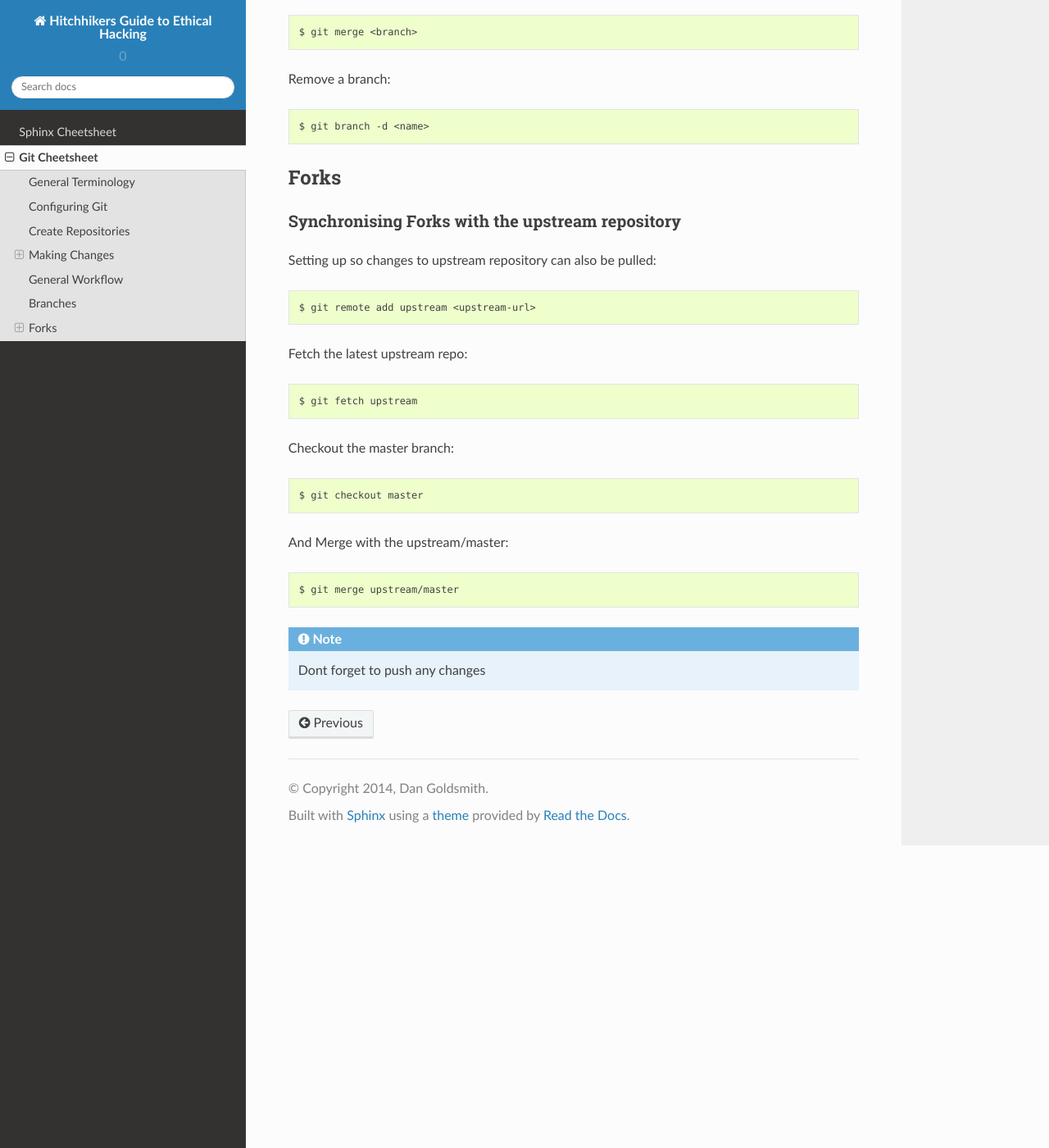
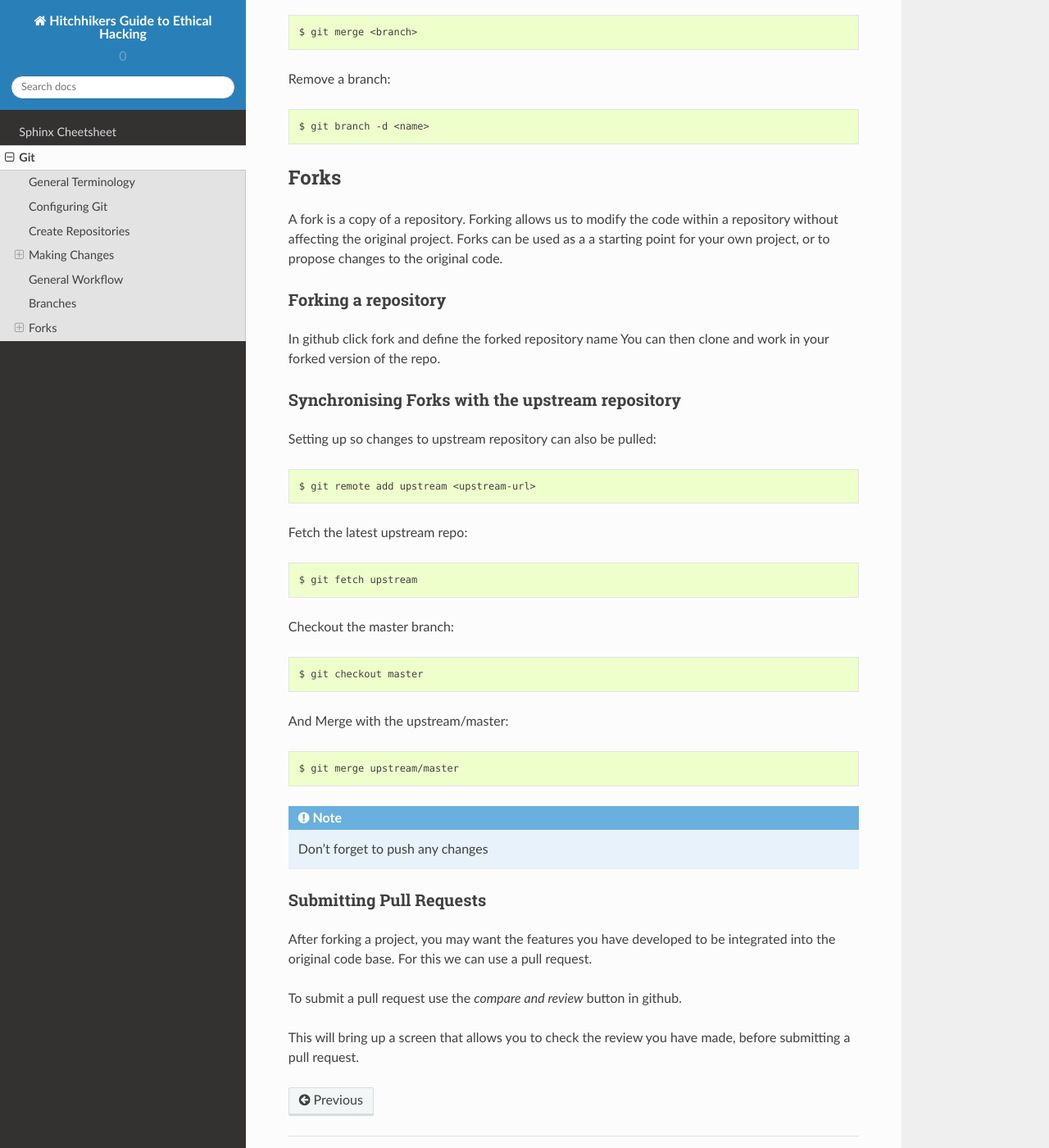
Before and after one commit to coventryuniversity/EH-H2GH, a Sphinx documentation site: the page built from source/git.rst, in a window 1280 px wide and 1400 px high, scrolled down 2632 px. Shown: the whole window at 82% size. Built offline with Sphinx 7.4.7 and the Read the Docs theme 2.0.0, drawn with Linux system fonts in a browser that asks for light colours; formulas are drawn with MathJax 3; some of the changed text lies outside the part shown.

Commit message:
Added forkiing details to the git section.  General tidy

```diff
--- a/source/git.rst
+++ b/source/git.rst
@@ -1,8 +1,8 @@
 .. highlight:: sh
 
-===============
-Git Cheetsheet
-===============
+===
+Git
+===
 
 General Terminology
 ===================
@@ -108,7 +108,7 @@ Navigate between branches::
 
   $ git checkout <branch>
 
-Checkin to a branch::
+Check in to a branch::
 
   $ git push origin <branch>
 
@@ -123,6 +123,16 @@ Remove a branch::
 
 Forks
 ======
+
+A fork is a copy of a repository.  Forking allows us to modify the code within
+a repository without affecting the original project.  Forks can be used as a a starting point for your own project, or to propose changes to the original code.
+
+
+Forking a repository
+---------------------
+
+In github click fork and define the forked repository name
+You can then clone and work in your forked version of the repo.
 
 Synchronising Forks with the upstream repository
 -------------------------------------------------
@@ -144,4 +154,15 @@ And Merge with the upstream/master::
 
 .. NOTE::
 
-  Dont forget to push any changes
+  Don't forget to push any changes
+
+
+Submitting Pull Requests
+-------------------------
+
+After forking a project, you may want the features you have developed to be
+integrated into the original code base.  For this we can use a pull request.
+
+To submit a pull request use the *compare and review* button in github.
+
+This will bring up a screen that allows you to check the review you have made, before submitting a pull request.
```
Also changed, not shown: other parts of source/git.rst (+1 -1 lines).
